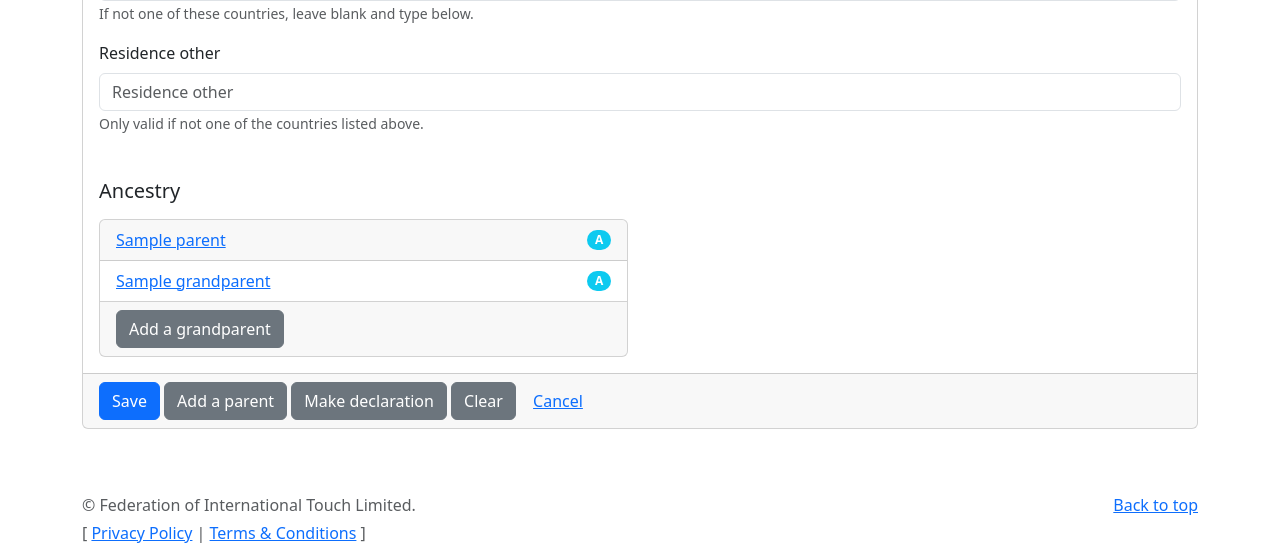
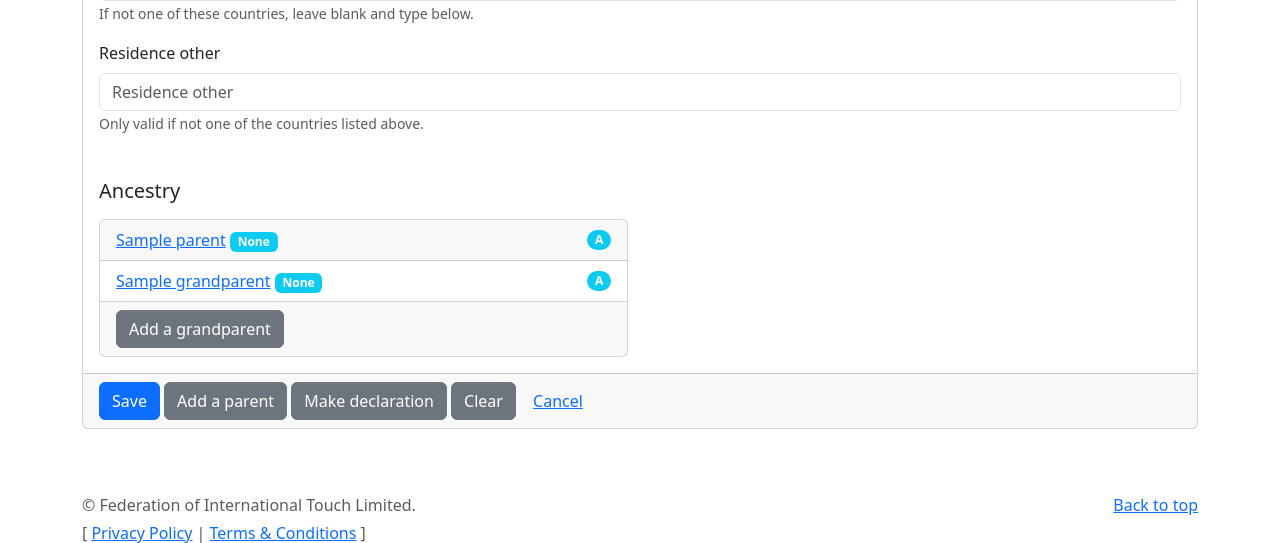
Before and after one commit to internationaltouch/fit_tournaments, a Django app: template eligibility/templates/eligibility/player_form_detail.html in a window 1280 px wide. Shown: the part 620-1163 px from the top of the page. Run offline with Django 3.2, Linux system fonts and the light colour scheme; the template is opened without the code that fills it: values that come from a table or form of the project are taken from there, others are empty; data comes from the database, SQL or seed files in the repository; tables that the repository leaves empty hold one stand-in row (values such as "Sample post"); some libraries are stand-ins or nearby versions.

Commit message:
add badge for parents and grandparents to show their birthplace

```diff
--- a/eligibility/templates/eligibility/player_form_detail.html
+++ b/eligibility/templates/eligibility/player_form_detail.html
@@ -16,14 +16,20 @@
                         <div class="card">
                             <div class="card-header d-flex justify-content-between align-items-center">
                                 {% url 'parent' object.pk parent.pk as parent_url %}
-                                <a href="{{ parent_url }}">{{ parent }}</a>
+                                <span>
+                                    <a href="{{ parent_url }}">{{ parent }}</a>
+                                    <span class="badge bg-info">{{ parent.birthplace }}</span>
+                                </span>
                                 <span class="badge rounded-pill bg-{{ parent.adopted|yesno:"info,primary" }}">{{ parent.adopted|yesno:"A,B" }}</span>
                             </div>
                             <ul class="list-group list-group-flush">
                                 {% for grandparent in parent.grandparent_set.all %}
                                     <li class="list-group-item d-flex justify-content-between align-items-center">
                                         {% url 'grandparent' object.pk parent.pk grandparent.pk as grandparent_url %}
-                                        <a href="{{ grandparent_url }}">{{ grandparent }}</a>
+                                        <span>
+                                            <a href="{{ grandparent_url }}">{{ grandparent }}</a>
+                                            <span class="badge bg-info">{{ grandparent.birthplace }}</span>
+                                        </span>
                                         <span class="badge rounded-pill bg-{{ grandparent.adopted|yesno:"info,primary" }}">{{ grandparent.adopted|yesno:"A,B" }}</span>
                                     </li>
                                 {% empty %}
```
